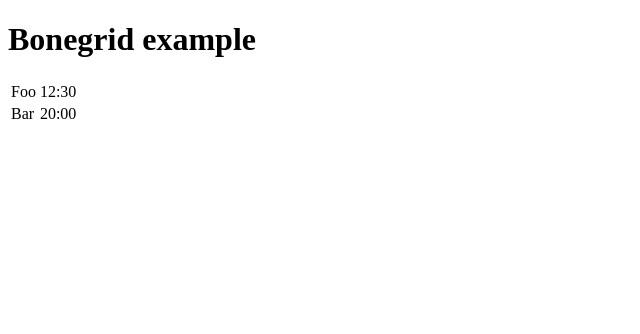
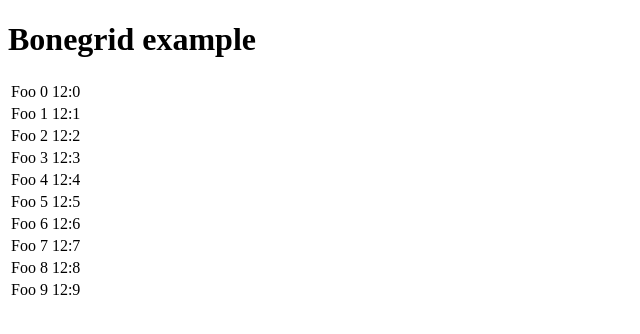
Before and after one commit to KeyteqLabs/bonegrid, a plain HTML site: page examples/index.html in a window 1280 px wide. Shown: the whole page, without its empty margins (0-640 px from the left). Drawn offline with Linux system fonts and the light colour scheme.

Commit message:
Broke things off into Bonegrid.Grid/Body/Header/Row/Cell

```diff
--- a/bonegrid.js
+++ b/bonegrid.js
@@ -4,70 +4,9 @@
 //     For all details and documentation:
 //     http://KeyteqLabs.github.com/bonegrid
 
+Bonegrid = {};
 (function(){
-    Bonegrid = Backbone.View.extend({
-        data : null,
-        initialize : function(options)
-        {
-            this.data = options.data || new Bonegrid.Collection;
-            if (typeof this.data == 'array')
-                this.data = new Bonegrid.Collection(this.data);
-        },
-
-        render : function()
-        {
-            this.el.html('<table><thead></thead><tbody></tbody><tfooter></tfooter></table>');
-            this.body = this.$('tbody');
-            this.data.each(function(model) {
-                this.addRow(model);
-            }, this);
-            return this;
-        },
-
-        addRow : function(model)
-        {
-            var row = new Bonegrid.Row({ model : model });
-            this.body.append(row.render().el);
-        },
-
-        display : function(start, length)
-        {
-            var models = new Backbone.Collection;
-            for (var i = 0; i<length; i++)
-            {
-                models.add(this.data.at(start + i));
-            }
-            this.body.render(models, {append : false });
-        }
-    });
-    Bonegrid.Row = Backbone.View.extend({
-        template : '<tr id="${id}" class="${class}">${cells}</tr>',
-        tagName : 'tr',
-
-        initialize : function(options)
-        {
-            this.model = options.model;
-        },
-
-        render : function(models, options)
-        {
-            var defaults = {
-                append : true,
-                defer : false
-            };
-            options = options || defaults;
-            this.el = $(this.el);
-            var row = this.el, cell;
-
-            _(this.model.attributes).each(function(value, name) {
-                cell = new Bonegrid.Cell({
-                    model : this.model,
-                    key : name
-                });
-                row.append(cell.render().el);
-            }, this);
-            return this;
-        }
+    Bonegrid.Collection = Backbone.Collection.extend({
     });
     Bonegrid.Cell = Backbone.View.extend({
         tagName : 'td',
@@ -84,6 +23,132 @@
             return this;
         }
     });
-    Bonegrid.Collection = Backbone.Collection.extend({
+    Bonegrid.Row = Backbone.View.extend({
+        template : '<tr id="${id}" class="${class}">${cells}</tr>',
+        tagName : 'tr',
+
+        initialize : function(options)
+        {
+            this.model = options.model;
+        },
+
+        render : function(models, options)
+        {
+            var defaults = {
+                append : true
+            };
+            options = options || defaults;
+            this.el = $(this.el);
+            var row = this.el, cell;
+
+            _(this.model.attributes).each(function(value, name) {
+                cell = new Bonegrid.Cell({
+                    model : this.model,
+                    key : name
+                });
+                row.append(cell.render().el);
+            }, this);
+            return this;
+        }
+    });
+
+    Bonegrid.Header = Backbone.View.extend({
+        render : function() {
+            return this;
+        }
+    });
+
+    Bonegrid.Body = Backbone.View.extend({
+        grid : false,
+        initialize : function(options) {
+            options || (options = {});
+            _.bindAll(this, 'render', 'addRow');
+
+            if ('grid' in options) this.grid = options.grid;
+        },
+
+        render : function() {
+            this.el = $(this.el);
+            if (this.grid) {
+                this.grid.showing().each(function(model) {
+                    this.addRow(model);
+                }, this);
+            }
+            return this;
+        },
+
+        addRow : function(model, container)
+        {
+            var container = container || this.el;
+            var rowRender = this.grid.row();
+            var row = new rowRender({
+                model : model
+            });
+            container.append(row.render().el);
+        }
+    });
+
+    Bonegrid.Grid = Backbone.View.extend({
+        data : null,
+        options : {
+            collection : Bonegrid.Collection,
+            row : Bonegrid.Row,
+            cell : Bonegrid.Cell,
+            header : Bonegrid.Header,
+            body : Bonegrid.Body,
+            footer : false,
+            limit : 50,
+            start : 0
+        },
+        current : {
+            start : 0
+        },
+
+        initialize : function(options)
+        {
+            options || (options={});
+
+            _.bindAll(this, 'render', 'showing', 'row');
+
+            for (key in this.options)
+            {
+                if (key in options)
+                    this.options[key] = options[key];
+            }
+
+            var data = ('data' in options) ? options.data : [];
+            this.data = new this.options['collection'](data);
+            return this;
+        },
+
+        render : function()
+        {
+            this.el.html('<table><thead></thead><tbody></tbody><tfooter></tfooter></table>');
+            if (this.options['header']) {
+                this.current.header = new this.options['header']({
+                    el : this.$('thead'),
+                    grid : this
+                }).render();
+            }
+            this.current.body = new this.options['body']({
+                el : this.$('tbody'),
+                grid : this
+            }).render();
+
+            return this;
+        },
+
+        showing : function()
+        {
+            var start = this.current.start, end = this.current.start + this.options.limit;
+            var show = this.data.toArray().slice(start, end);
+            this.data.reset(show);
+            return this.data;
+        },
+
+        row : function()
+        {
+            return this.options['row'];
+        }
     });
 }).call(this);
--- a/examples/index.html
+++ b/examples/index.html
@@ -14,15 +14,19 @@
 
         <table id="bonegrid"></table>
         <script>
-            var gridData = [
-                {name : 'Foo', published : '12:30'},
-                {name : 'Bar', published : '20:00'}
-            ];
-            var grid = new Bonegrid({
-                el : $('#bonegrid'),
-                data : new Bonegrid.Collection(gridData)
-            });
-            grid.render();
+            (function(){
+                var gridData = [];
+                for (var i = 0; i < 50; i++)
+                    gridData.push({ name : 'Foo ' + i, published : '12:' + i });
+
+                var grid = new Bonegrid.Grid({
+                    el : $('#bonegrid'),
+                    data : gridData,
+                    limit : 10
+                });
+                grid.render();
+            }).call(this);
+            //grid.show(
             /*
                 header : new Grid.Header({
                     columns : ['name', 'published'],
```
